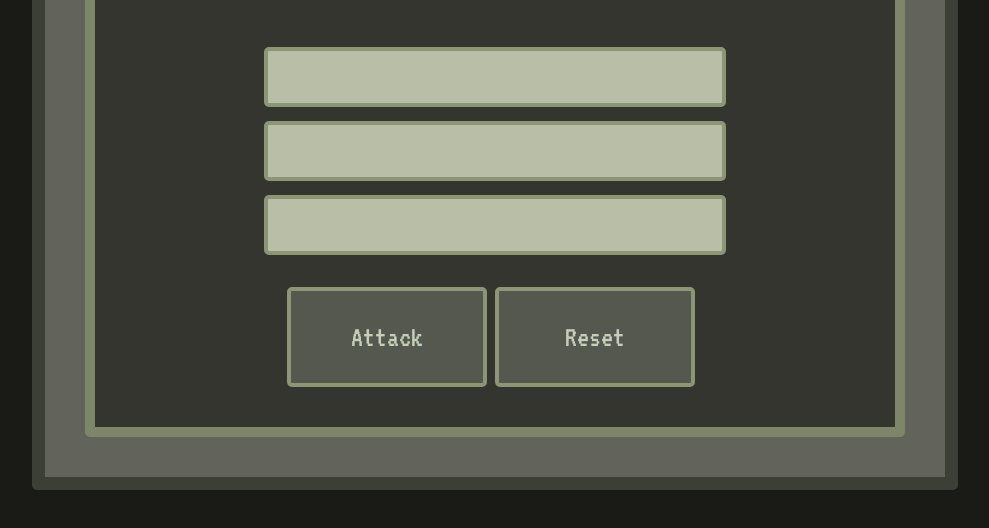
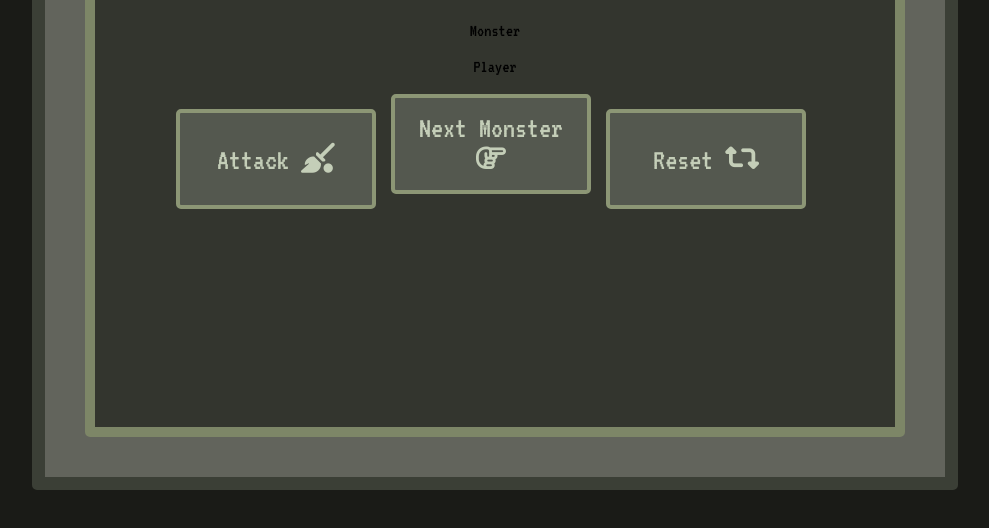
Before and after one commit to SirAllap/manvsmonster, a plain HTML site: page index.html in a window 1280 px wide. Shown: the part 246-774 px from the top of the page, without its empty margins (145-1134 px from the left). Drawn offline with Linux system fonts and the light colour scheme.

Commit message:
- Añado un boton nuevo para manejar el salto al siguiente monster - Añado "badge" para mostrar el daño extra conseguido por el objeto

```diff
--- a/index.html
+++ b/index.html
@@ -1,36 +1,47 @@
 <!DOCTYPE html>
 <html lang="en">
+
 <head>
     <meta charset="UTF-8">
     <meta name="viewport" content="width=device-width, initial-scale=1.0">
     <link rel="preconnect" href="https://fonts.googleapis.com">
     <link rel="preconnect" href="https://fonts.gstatic.com" crossorigin>
     <link href="https://fonts.googleapis.com/css2?family=VT323&display=swap" rel="stylesheet">
-    <title>Man vs Monster</title>
+    <title>Document</title>
     <link rel="stylesheet" href="styles.css">
-    <script src="script.js" defer></script>
 </head>
+
 <body>
     <div class="background1">
-
         <div class="background2">
 
             <h1>Man vs Monster</h1>
             <h2>Turn Based Game</h2>
-        <br>
-        <input type="text" readonly id="hit">
-        <input type="text" readonly id="playerLife">
-        <input type="text" readonly id="randomDrop">
 
-        <div class="boton">
-            <button onclick="attack()">Attack</button>
-            <button onclick="resetGame()" id="resetButton">Reset</button>
+            <section class='messagesContainer'>
+                <p id='monster'>Monster</p>
+                <div id='playerInfo'>
+                    <p id='player'>Player</p>
+                    <div id='badges'>
+                        <!-- <span id='healthBadge'><i class="fa-regular fa-heart fa-2xs"></i></span> -->
+                        <span id='boostedAttackBadge'></span>
                     </div>
+                </div>
+                <p id='drop'></p>
+            </section>
 
-
+            <div id="buttonSection">
+                <button id="attackButton">Attack <i class="fa-solid fa-broom-ball"></i></button>
+                <button id="nextMonsterButton">Next Monster <i class="fa-regular fa-hand-point-right"></i></button>
+                <button id="resetButton">Reset <i class="fas fa-retweet"></i></button>
             </div>
 
         </div>
+    </div>
+</body>
 
-</body>
+<script type="module" src="script.js" defer></script>
+<script type="module" src="monster_data.js" defer></script>
+<script src="https://kit.fontawesome.com/b4c41c0996.js" crossorigin="anonymous"></script>
+
 </html>
```
Lines whose indentation alone changed are shown as unchanged.
